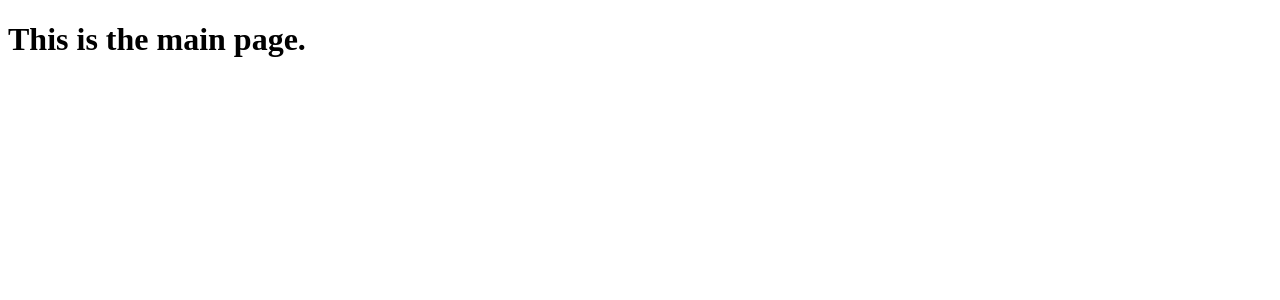
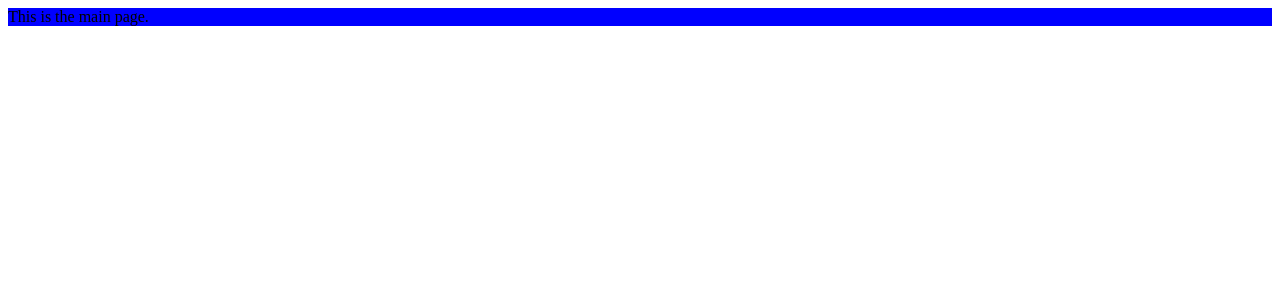
Before and after one commit to tklutey/react-interview, a Next.js app: page / in a window 1280 px wide. Shown: the top 300 px of the page. Built offline with nearby package versions, Linux system fonts and the light colour scheme.

Commit message:
Adding basic styling example

```diff
--- a/package.json
+++ b/package.json
@@ -9,6 +9,9 @@
     "lint": "next lint"
   },
   "dependencies": {
+    "@emotion/react": "^11.11.1",
+    "@emotion/styled": "^11.11.0",
+    "@mui/material": "^5.14.10",
     "@types/node": "20.6.3",
     "@types/react": "18.2.22",
     "@types/react-dom": "18.2.7",
@@ -17,7 +20,6 @@
     "next": "13.5.2",
     "react": "18.2.0",
     "react-dom": "18.2.0",
-    "styled-components": "^6.0.8",
     "typescript": "5.2.2"
   }
 }
--- a/src/components/Header.tsx
+++ b/src/components/Header.tsx
@@ -1,4 +1,8 @@
+import {Box, styled} from "@mui/material";
 
 export default function Header() {
-    return <h1> This is the main page. </h1>
+    const StyledBox = styled(Box)({
+        backgroundColor: 'blue'
+    });
+    return <StyledBox> This is the main page. </StyledBox>
 }
```
Also changed, not shown: 1 other file (tests, documents, lock files or other folders).
